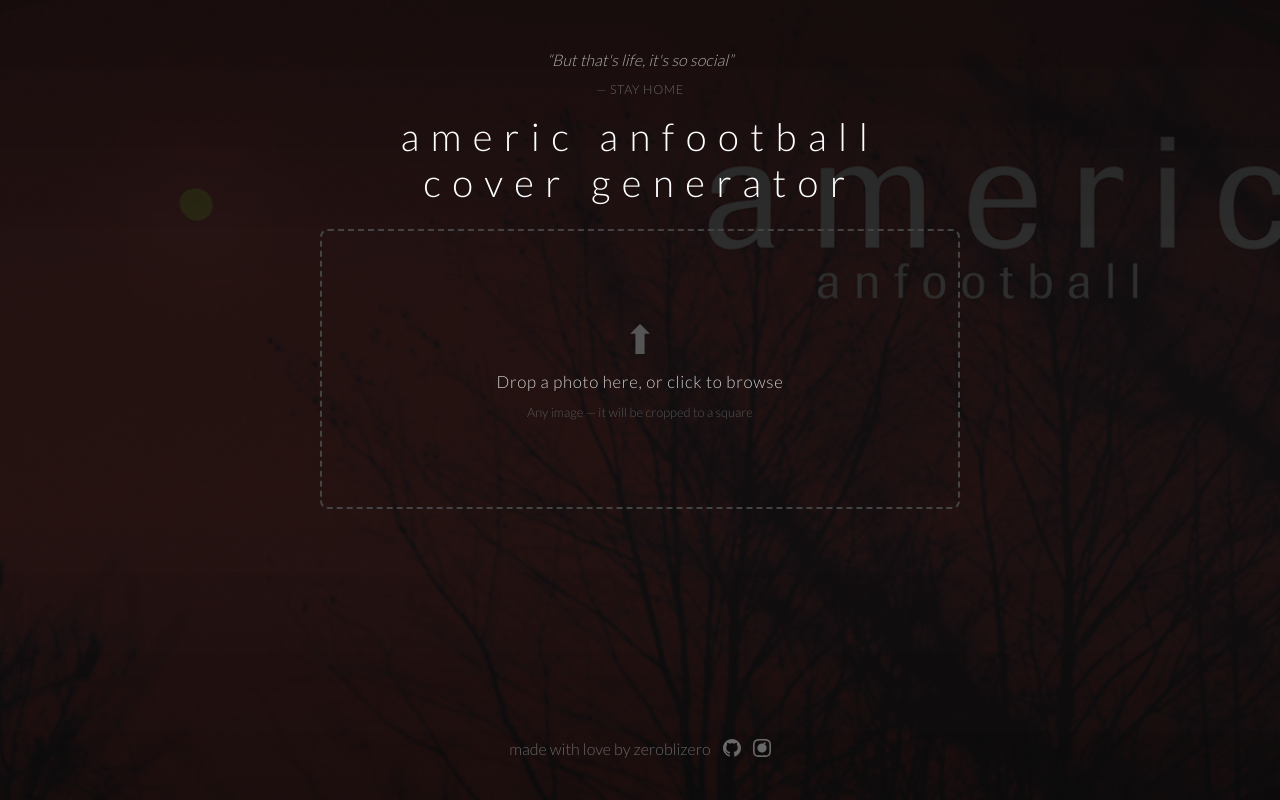
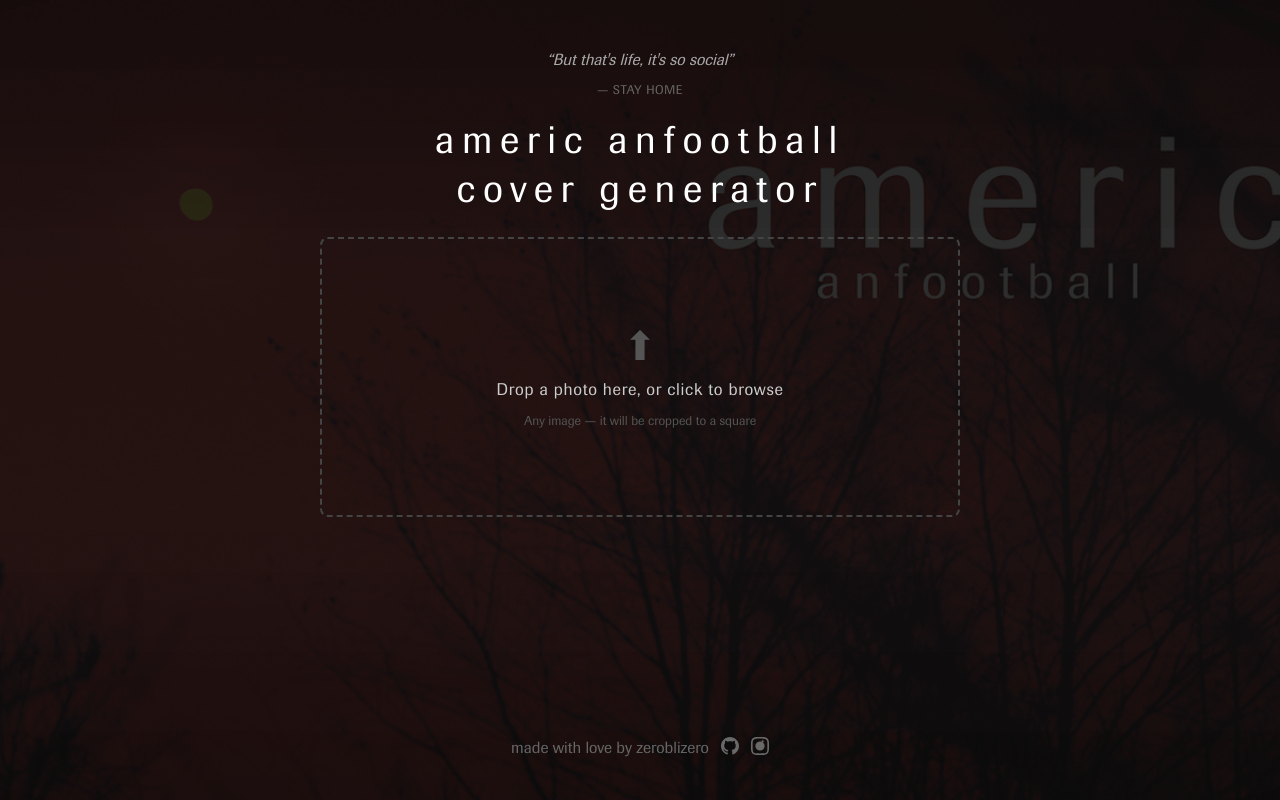
Before and after one commit to zeroblizero/americ-anfootball-cover, a React (Vite) app: page / in a window 1280 px wide. Built offline with nearby package versions, Linux system fonts and the light colour scheme.

Commit message:
feat: implemented Imago font

```diff
--- a/src/App.css
+++ b/src/App.css
@@ -18,7 +18,7 @@
   font-family: var(--font-overlay);
   font-weight: 300;
   font-size: clamp(1.4rem, 5vw, 2.4rem);
-  letter-spacing: 0.3em;
+  letter-spacing: 0.2em;
   text-transform: lowercase;
   color: #fff;
   margin: 0 0 24px;
--- a/src/App.jsx
+++ b/src/App.jsx
@@ -47,7 +47,7 @@
   const appHeader = (
     <header className="app-header">
       <QuoteBanner />
-      <h1 className="app-title">americ anfootball cover generator</h1>
+      <h1 className="app-title">americ anfootball<br />cover generator</h1>
     </header>
   );
 
--- a/src/components/PreviewCanvas.jsx
+++ b/src/components/PreviewCanvas.jsx
@@ -1,8 +1,8 @@
 import { useEffect, useRef, useState, useCallback, forwardRef } from 'react';
 
 const CANVAS_SIZE = 600;
-const DEFAULT_TEXT_X_RATIO = 0.548; // Default X position
-const DEFAULT_TEXT_Y_RATIO = 0.280; // Default Y position
+const DEFAULT_TEXT_X_RATIO = 0.55; // Default X position
+const DEFAULT_TEXT_Y_RATIO = 0.288; // Default Y position
 
 function getDefaultPos() {
   return { x: CANVAS_SIZE * DEFAULT_TEXT_X_RATIO, y: CANVAS_SIZE * DEFAULT_TEXT_Y_RATIO };
@@ -43,24 +43,26 @@
 
   // Font sizes and spacing are relative to canvas size for better scaling results
   const fontSizeLarge = Math.round(CANVAS_SIZE * 0.124);
-  const fontSizeSmall  = Math.round(CANVAS_SIZE * 0.035);
+  const fontSizeSmall  = Math.round(CANVAS_SIZE * 0.038);
 
   // White fill with some opacity to ensure text is visible on various backgrounds
   ctx.save();
   ctx.fillStyle = 'rgba(255, 255, 255, 0.92)';
   ctx.textBaseline = 'top';
 
+  // Font properties
   // Letter spacing and line height are also scaled relative to font size
-  // Current values work for Lato Sans, but may need adjustments for Imago
-  const letterSpacingLarge = fontSizeLarge * 0.16;
-  const letterSpacingSmall = fontSizeSmall * 0.31;
-  const lineHeight = fontSizeLarge * 0.9;
-  const indents = [0, 56];
+  const letterSpacingLarge = fontSizeLarge * 0.175;
+  const letterSpacingSmall = fontSizeSmall * 0.268;
+  const weightLarge = 500;
+  const weightSmall = 300;
+  const lineHeight = fontSizeLarge * 0.846;
+  const indents = [0, 53];
 
   // Define text lines
   const lines = [
-    { text: 'americ',      fontSize: fontSizeLarge, spacing: letterSpacingLarge, weight: 700 },
-    { text: 'anfootball',  fontSize: fontSizeSmall,  spacing: letterSpacingSmall, weight: 400 },
+    { text: 'americ',      fontSize: fontSizeLarge, spacing: letterSpacingLarge, weight: weightLarge },
+    { text: 'anfootball',  fontSize: fontSizeSmall,  spacing: letterSpacingSmall, weight: weightSmall },
   ];
 
   // Measure total width of each line to center them relative to each other
--- a/src/index.css
+++ b/src/index.css
@@ -1,21 +1,15 @@
-:root {
-  /* Font used for the text overlay on the album cover.
-     Currently Lato Light (Google Fonts) — a humanist sans-serif.
-     TODO: replace with Imago Regular once licensed:
-       1. Add the .woff2 file to public/fonts/
-       2. Uncomment the @font-face block below
-       3. Update --font-overlay to 'Imago', sans-serif
-  */
-
-  /* @font-face {
+@font-face {
   font-family: 'Imago';
-    src: url('/fonts/Imago-Regular.woff2') format('woff2');
+  src: url('/public/fonts/Imago-Pro-Book.woff2') format('woff2'),
+    url('/public/fonts/Imago-Pro-Book.ttf') format('truetype');
   font-weight: 400;
   font-style: normal;
   font-display: swap;
-    } */
+}
 
-    --font-overlay: 'Lato', sans-serif;
+:root {
+/*  --font-overlay: 'Lato', sans-serif; */
+--font-overlay: 'Imago', sans-serif;
 
 --page-bg-image: url('./assets/img/lp1.jpg');
 --page-bg-opacity: 0.14;
```
Also changed, not shown: public/fonts/Imago-Pro-Book.ttf (added), public/fonts/Imago-Pro-Book.woff2 (added). Lines whose indentation alone changed are shown as unchanged.
